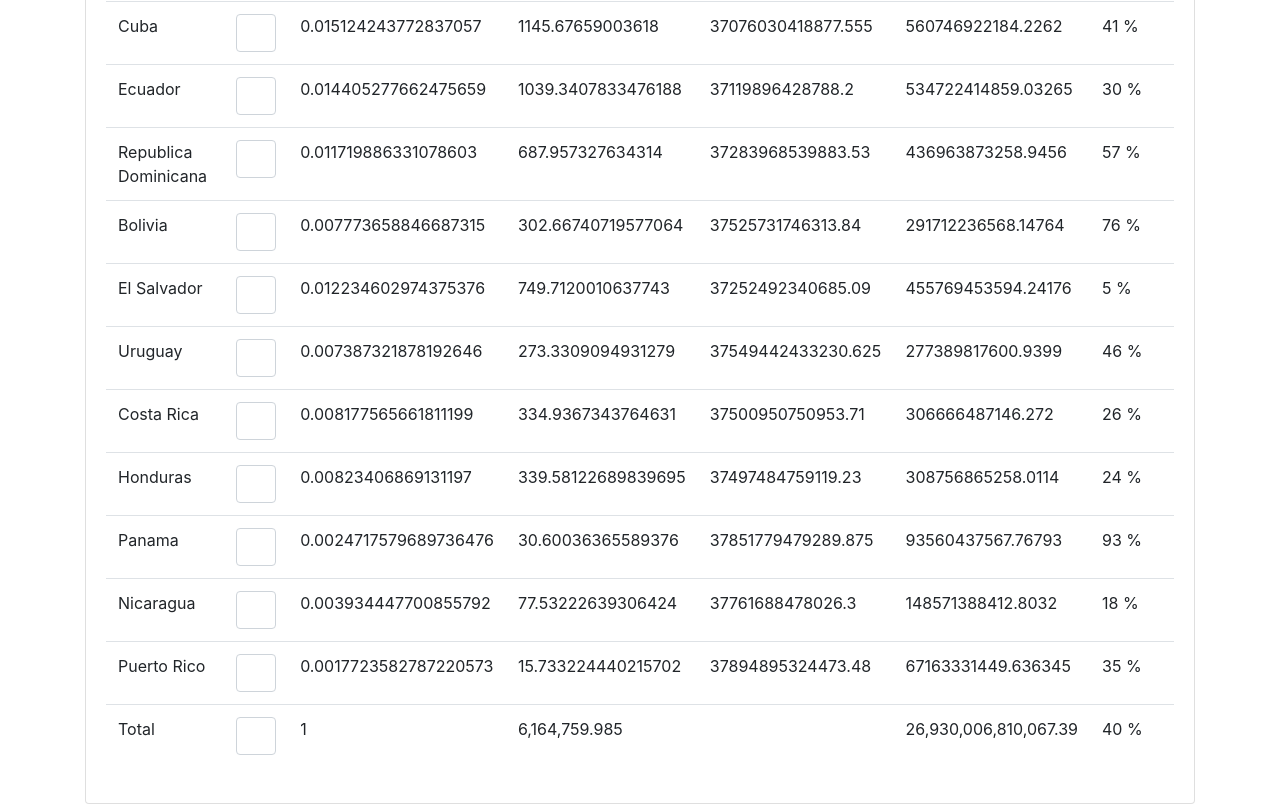
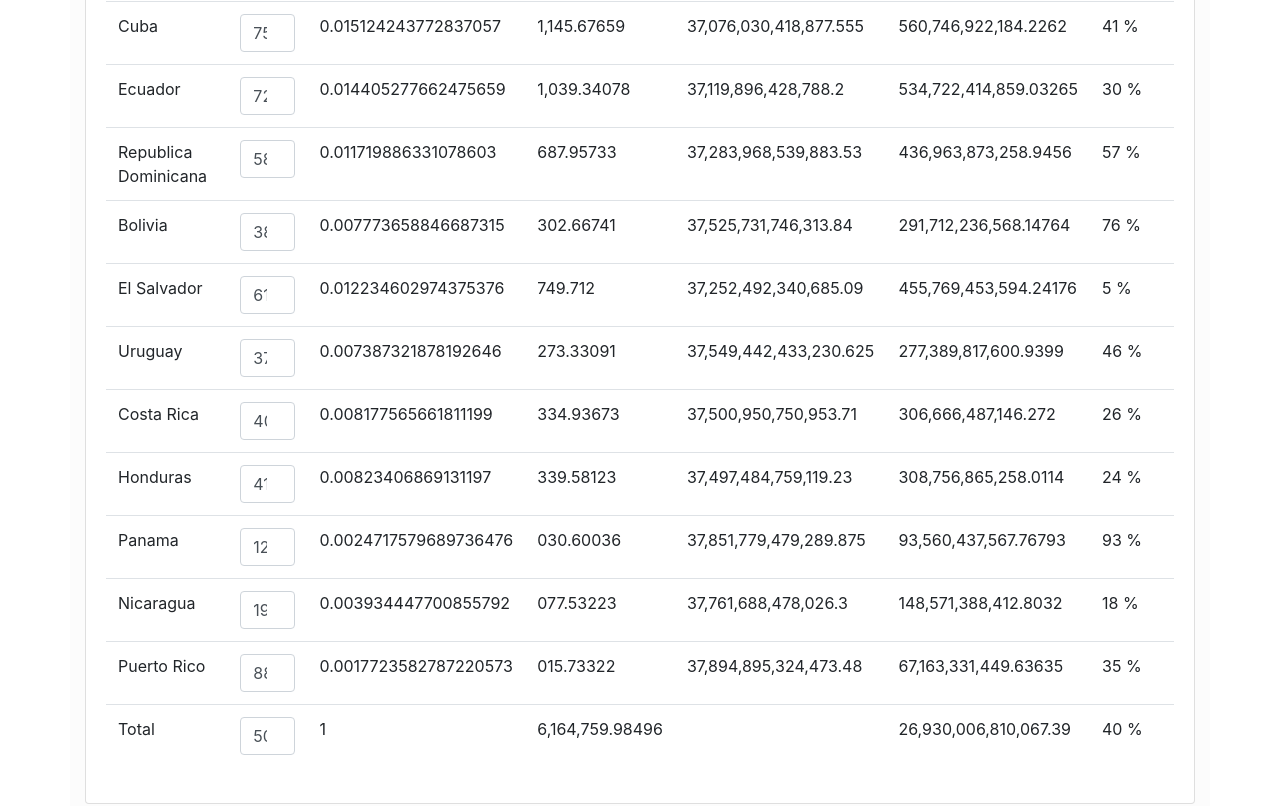
Before and after one commit to iMrLopez/ISW0813, an Angular app: page / in a window 1280 px wide. Shown: the part 1340-2146 px from the top of the page. Built offline with nearby package versions, Linux system fonts and the light colour scheme.

Commit message:
recalc
TODO recalculate total when a number is changed

```diff
--- a/src/app/app.component.html
+++ b/src/app/app.component.html
@@ -1,4 +1,4 @@
-<div class="container">
+<div class="container" style="background-color: rgba(241,241,241,.2);">
   <!-- CABECERA DE LA PAGINA -->
   <div class="row">
     <div class="col-md-2">
@@ -139,22 +139,22 @@
 
                     <!-- Si no es la linea del total muestra el detalle de la linea actual, si es la linea del total muestra niu-->
                     <td *ngIf="item.Pais != 'Total'">
-                      {{ item["(Xi)P(Xi)"][varSelectedTab] }}
+                      {{ item["(Xi)P(Xi)"][varSelectedTab] | number: "3.1-5" }}
                     </td>
                     <td *ngIf="item.Pais === 'Total'">
-                      {{ item["μ"][varSelectedTab] | number: "3.1-4" }}
+                      {{ item["μ"][varSelectedTab] | number: "3.1-5" }}
                     </td>
 
                     <td *ngIf="item.Pais != 'Total'">
-                      {{ item["(Xi-μ)^2"][varSelectedTab] }}
+                      {{ item["(Xi-μ)^2"][varSelectedTab] | number: "3.1-5" }}
                     </td>
                     <td *ngIf="item.Pais === 'Total'"></td>
 
                     <td *ngIf="item.Pais != 'Total'">
-                      {{ item["(Xi-μ)^2*P(Xi)"][varSelectedTab] }}
+                      {{ item["(Xi-μ)^2*P(Xi)"][varSelectedTab] | number: "3.1-5" }}
                     </td>
                     <td *ngIf="item.Pais === 'Total'">
-                      {{ item["σ^2"][varSelectedTab] | number: "3.1-4" }}
+                      {{ item["σ^2"][varSelectedTab] | number: "3.1-5" }}
                     </td>
 
                     <td>{{ item.CambioPorcentual }} %</td>
--- a/src/app/app.component.ts
+++ b/src/app/app.component.ts
@@ -26,6 +26,7 @@
   valorCambiado(event: any, pais, anno) { // without type info
     let paisCambiado = this.data.filter(x => x['Pais'] === pais);
     paisCambiado[0][anno] = event.target.value;
+    this.recalculateTotal();
     this.doCalculation();
   }
 
@@ -35,4 +36,17 @@
     this.service.obtenerVarianza(this.data);
   }
 
+
+  recalculateTotal() { //TODO esto no funciona
+    let total = 0;
+    this.data.forEach(element => {
+      total += Number(element[this.varSelectedTab]);
+
+      if (element['Pais'] === 'Total') {
+        element[this.varSelectedTab] = total;
+      }
+
+    });
+  }
+
 }
```
